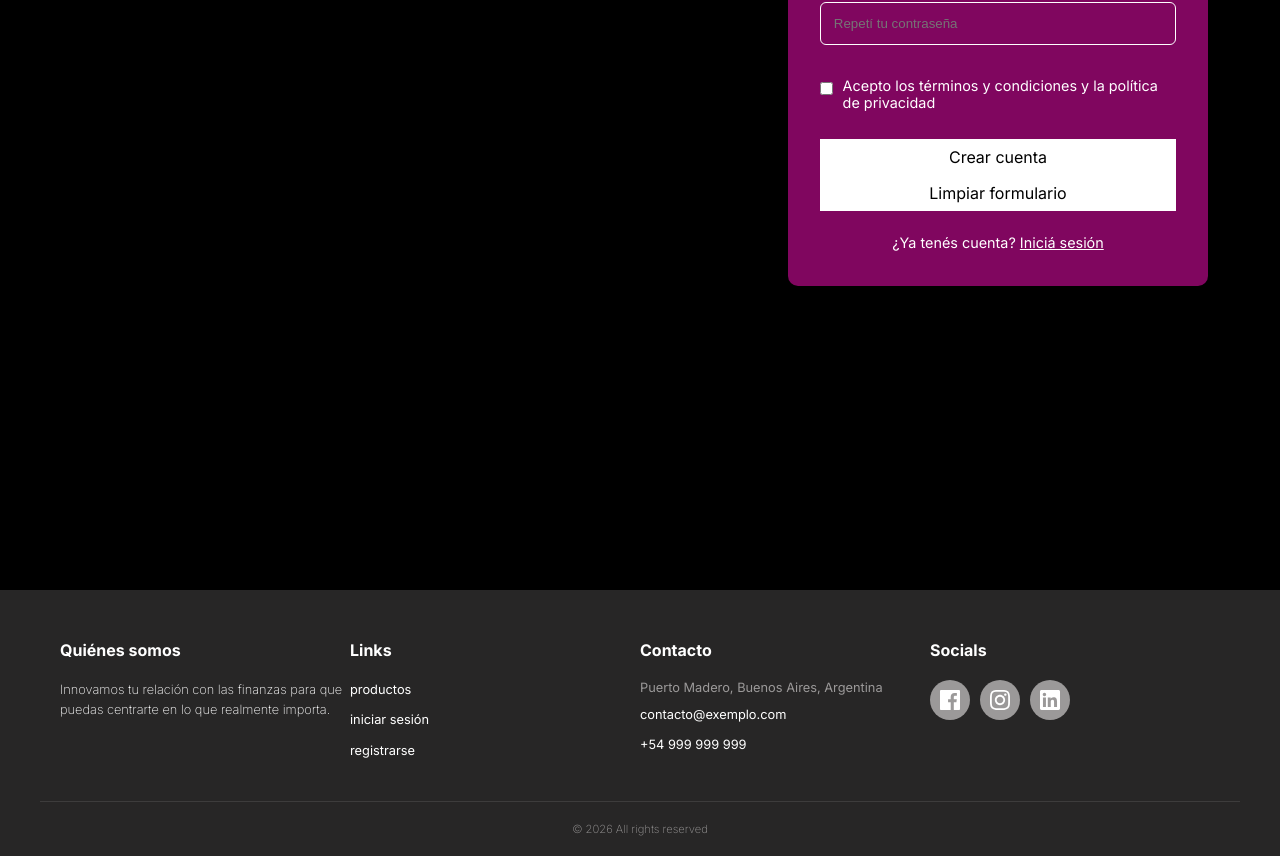
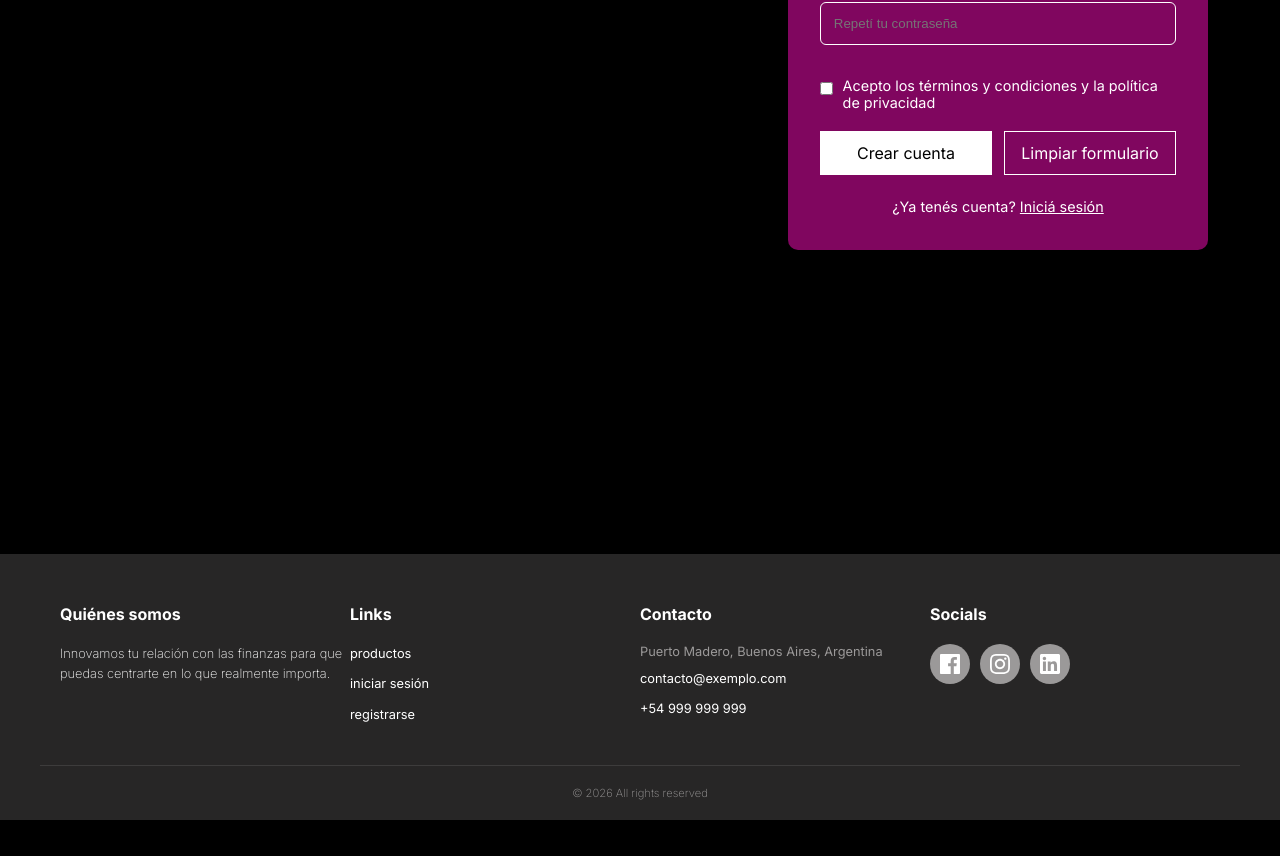
Before and after one commit to DanielGranato/utn-frontend-react-migration, a React (Vite) app: page /registro in a window 1280 px wide. Shown: the part 1060-1916 px from the top of the page. After the commit the page ends 1880 px from the top, so only its background shows below. Built offline with nearby package versions, Linux system fonts and the light colour scheme.

Commit message:
reset button css

```diff
--- a/src/css/auth.css
+++ b/src/css/auth.css
@@ -50,6 +50,39 @@
     height: auto;
     min-height: 2.25rem;
     margin-top: 0.5rem;
+}
+
+.form-actions {
+    display: flex;
+    align-items: stretch;
+    gap: 0.75rem;
+    margin-top: 0.5rem;
+}
+
+.register-form .form-actions button,
+.register-form .form-actions button[type="submit"] {
+    flex: 1;
+    width: auto;
+    min-width: 0;
+    height: 2.75rem;
+    min-height: 2.75rem;
+    margin-top: 0;
+    padding: 0 0.75rem;
+    box-sizing: border-box;
+    white-space: nowrap;
+    line-height: 1;
+    border: 1px solid transparent;
+}
+
+.register-form .form-actions .form-reset {
+    background-color: transparent;
+    border: 1px solid #fff;
+    color: var(--color-text);
+}
+
+.form-reset:hover {
+    background-color: var(--color-secondary);
+    color: var(--color-text);
 }
 
 .auth-recover {
```
